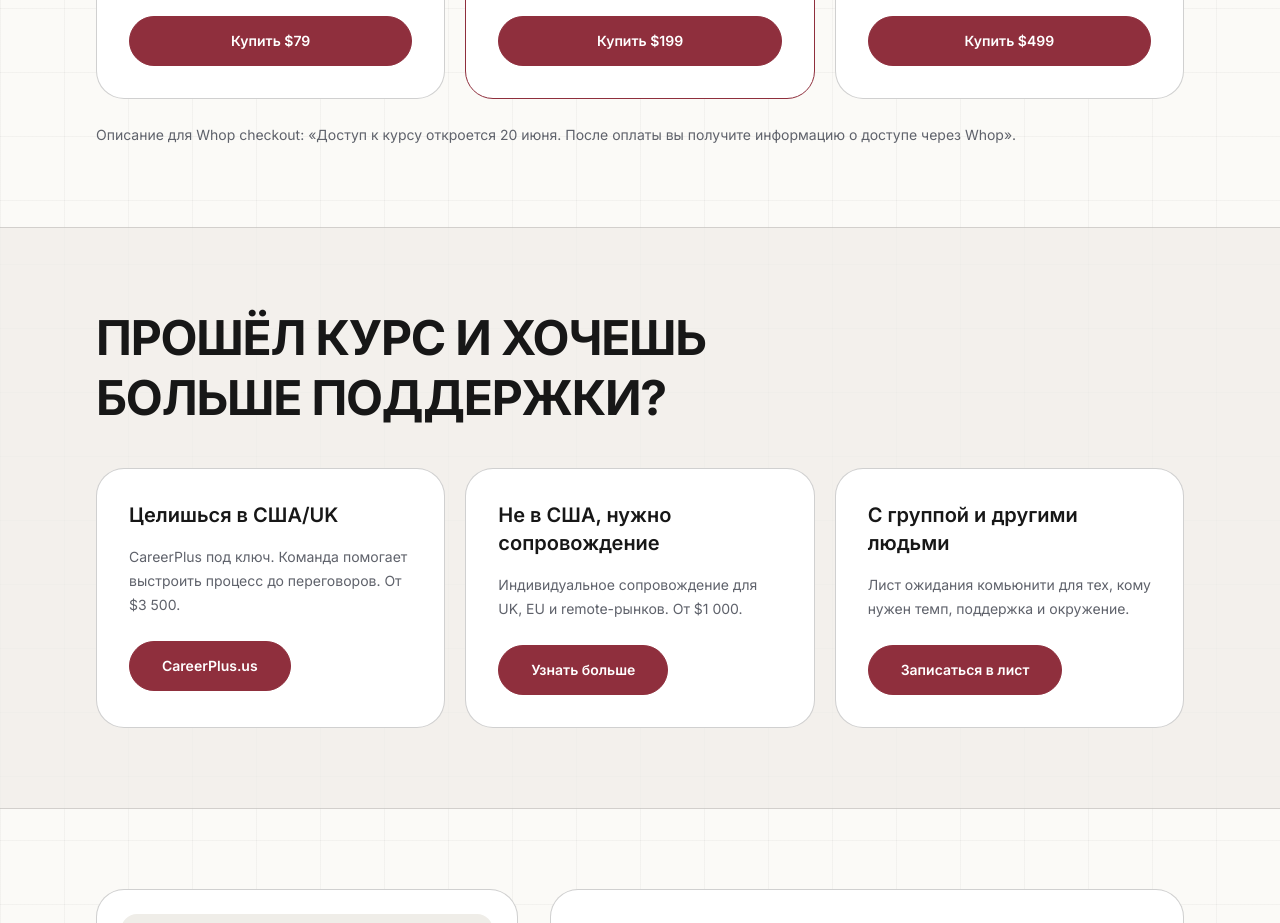
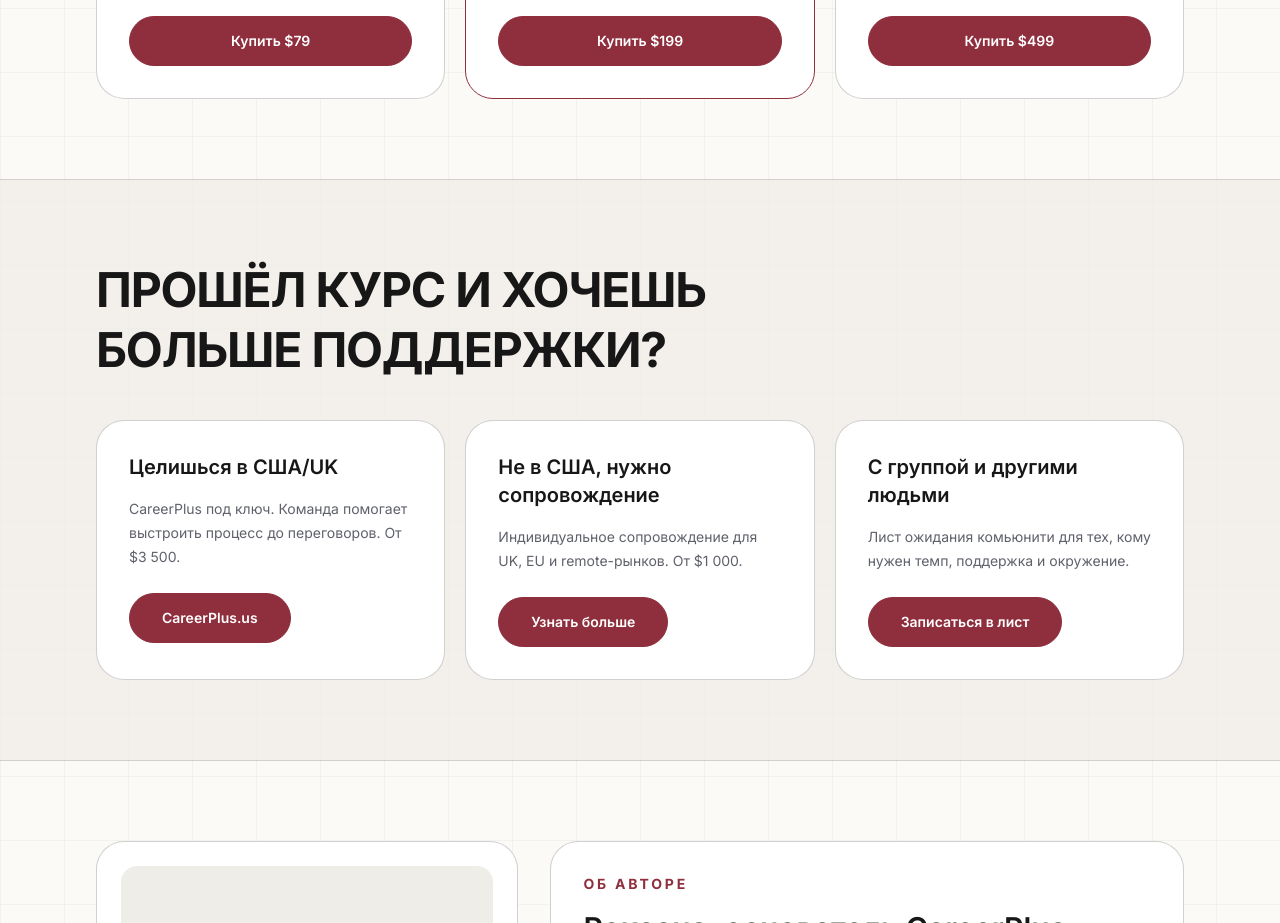
Before and after one commit to roxannication-arch/careerplus, a Next.js app: page /courses/work-abroad in a window 1280 px wide. Shown: the part 4920-5843 px from the top of the page. Built offline with nearby package versions, Linux system fonts and the light colour scheme.

Commit message:
Remove course Whop description note
Co-authored-by: roxannication-arch <roxannication-arch@users.noreply.github.com>

```diff
--- a/app/courses/work-abroad/page.tsx
+++ b/app/courses/work-abroad/page.tsx
@@ -380,9 +380,6 @@ export default function WorkAbroadCoursePage() {
               <PricingCard key={tier.name} tier={tier} />
             ))}
           </div>
-          <p className="mt-6 text-sm leading-6 text-muted">
-            Описание для Whop checkout: «Доступ к курсу откроется {courseAccessDate}. После оплаты вы получите информацию о доступе через Whop».
-          </p>
         </Container>
       </section>
 
```
